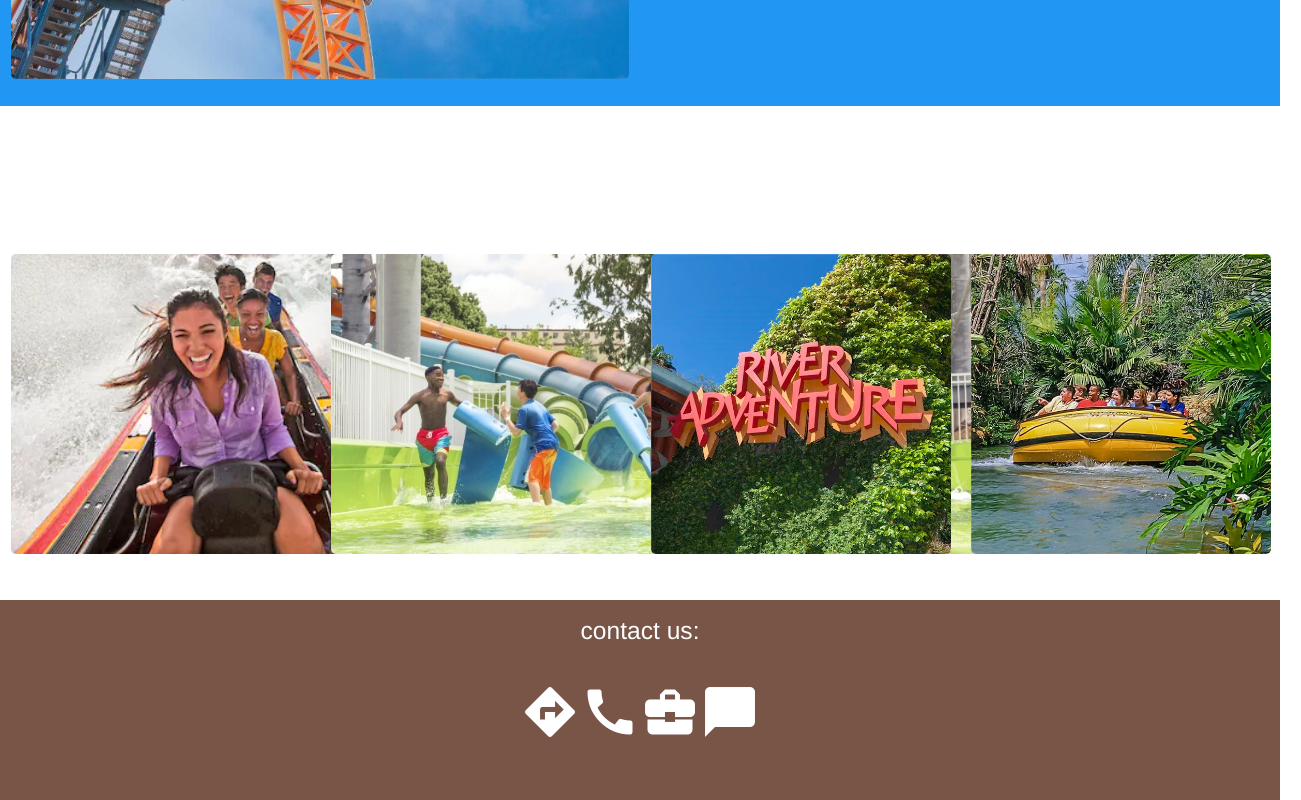
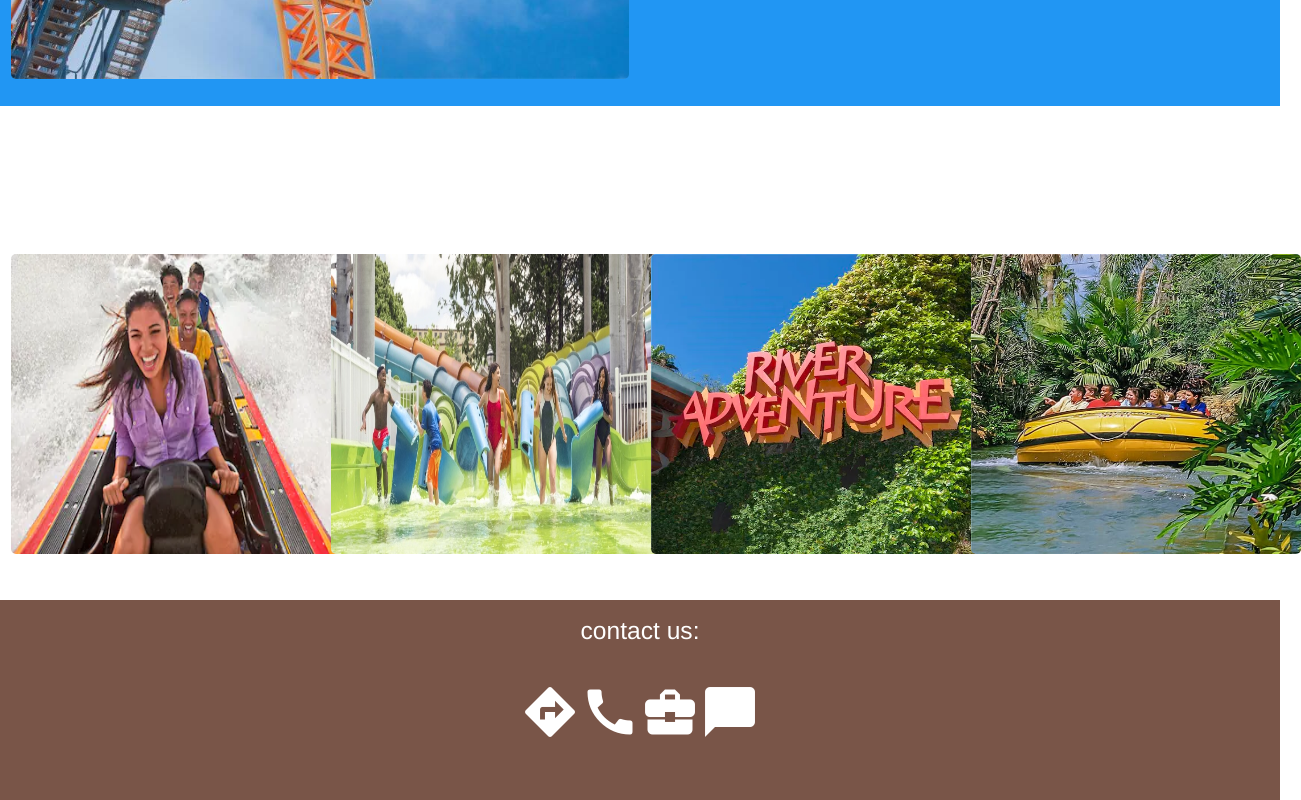
Before and after one commit to gmanu0077/competition, a React (Create React App) app: page / in a window 1280 px wide. Shown: the part 2113-2913 px from the top of the page, 1301 px wide, since content can reach past the window. Built offline with nearby package versions, Linux system fonts and the light colour scheme.

Commit message:
Update home.js

```diff
--- a/src/component/home.js
+++ b/src/component/home.js
@@ -66,14 +66,14 @@
 
       <div className="row con ">
       <div className="col l3 m6 s12">
-      <img   src="./pic/2.jpg" height="300vw" />
+      <img   src="./pic/2.jpg" height="300vw" width="330vw" />
       </div>
-      <div className="col l3 m6 s12"> <img  src="./pic/7.jpg" height="300vw" /></div>
+      <div className="col l3 m6 s12"> <img  src="./pic/7.jpg" height="300vw" width="330vw" /></div>
       <div className="col l3  m6 s12">
-      <img  src="./pic/4.jpg" height="300vw" />
+      <img  src="./pic/4.jpg" height="300vw" width="330vw" />
       </div>
       <div className="col l3 m6 s12">
-      <img  src="./pic/3.jpg" height="300vw" />
+      <img  src="./pic/3.jpg" height="300vw" width="330vw" />
       </div>
       </div>
 
```
